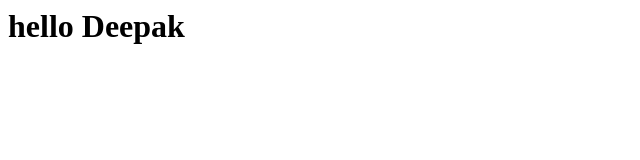
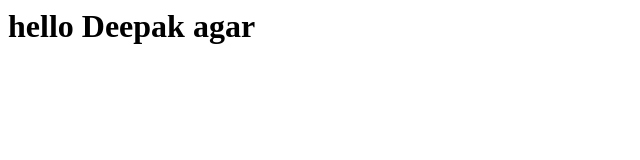
Before and after one commit to deepakagar/Practice, a plain HTML site: page index.html in a window 1280 px wide. Shown: the whole page, without its empty margins (0-640 px from the left). Drawn offline with Linux system fonts and the light colour scheme.

Commit message:
update index.html

```diff
--- a/index.html
+++ b/index.html
@@ -1,3 +1,3 @@
 <html>
-<h1>hello Deepak</h1>
+<h1>hello Deepak agar</h1>
 </html>
```
